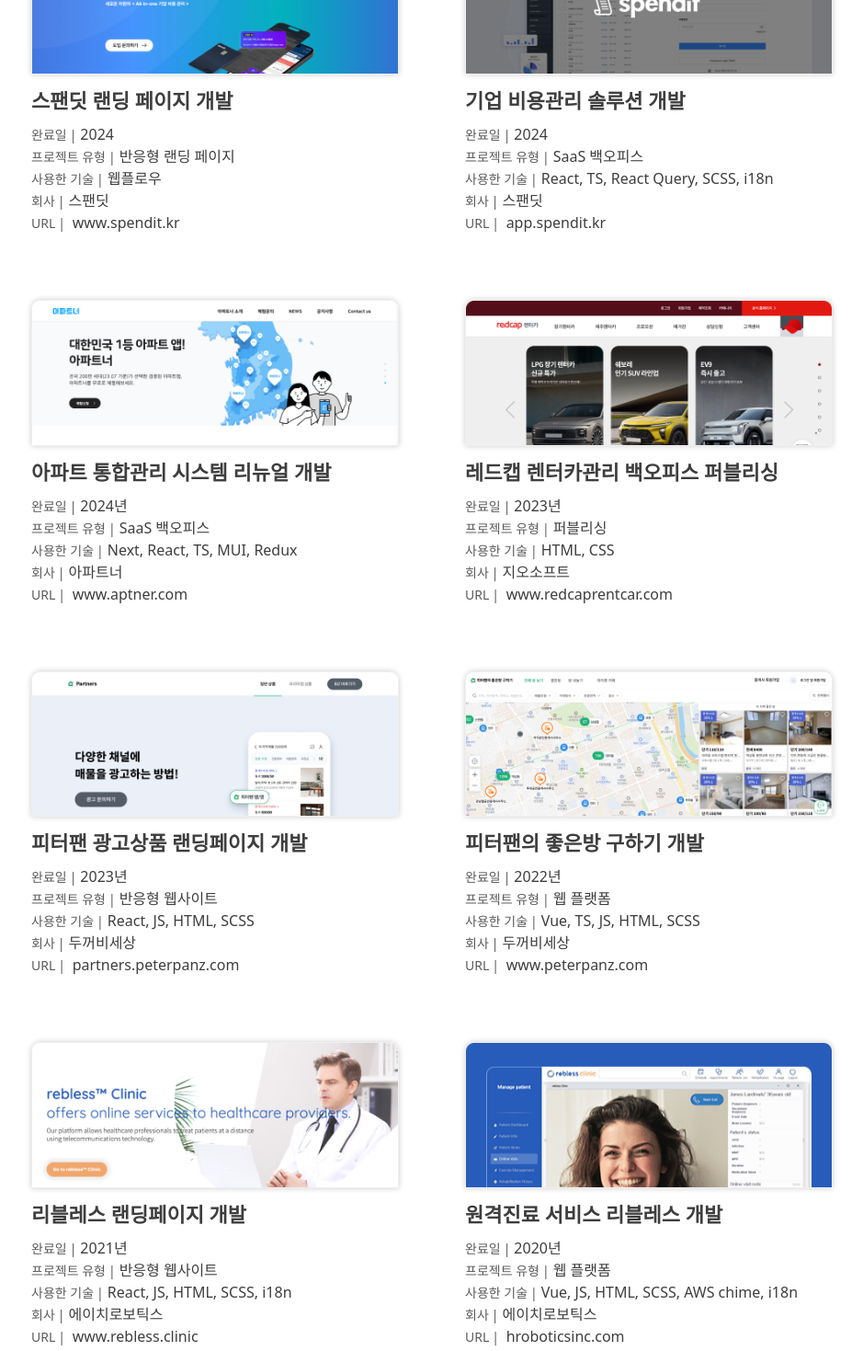
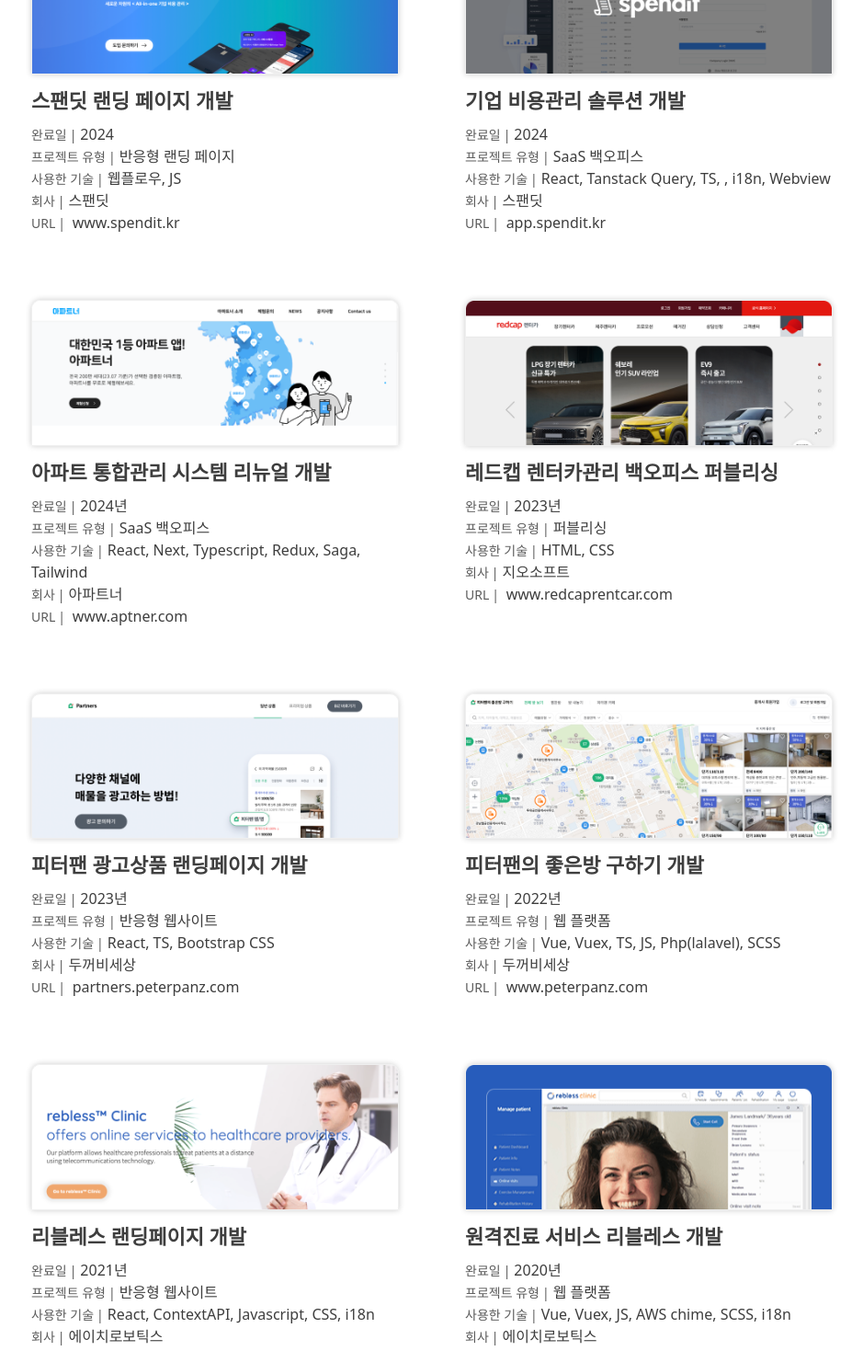
Before and after one commit to minsangkimme/portfolio, a Next.js app: page / in a window 1280 px wide. Shown: the part 1160-2629 px from the top of the page at 92% size, without its empty margins (170-1109 px from the left). Built offline with nearby package versions, Linux system fonts and the light colour scheme.

Commit message:
fix: 기술 스택 업데이트

```diff
--- a/src/thirdParty/i18n.ts
+++ b/src/thirdParty/i18n.ts
@@ -24,7 +24,7 @@ i18n.use(initReactI18next).init({
           title: 'Telemedicine platform',
           completed: '2021',
           type: 'Platform',
-          usingSkills: 'Vue, JS, HTML, SCSS, AWS chime',
+          usingSkills: 'React, ContextAPI, Javascript, CSS, i18n',
           company: 'hrobotics',
           liveURL: {
             long: 'https://hroboticsinc.com',
@@ -46,7 +46,7 @@ i18n.use(initReactI18next).init({
           title: 'Real estate trading platform',
           completed: '2023',
           type: 'Platform',
-          usingSkills: 'Vue, TS, JS, HTML, SCSS, i18n',
+          usingSkills: ' Vue, Vuex, TS, JS, Php(lalavel), SCSS',
           company: 'dukkubisesang',
           liveURL: {
             long: 'https://www.peterpanz.com',
@@ -57,7 +57,7 @@ i18n.use(initReactI18next).init({
           title: 'Landing page for the platform',
           completed: '2022',
           type: 'Responsive Landing Page',
-          usingSkills: 'React, JS, HTML, SCSS',
+          usingSkills: 'React, TS, Bootstrap CSS',
           company: 'dukkubisesang',
           liveURL: {
             long: 'https://partners.peterpanz.com',
@@ -79,7 +79,7 @@ i18n.use(initReactI18next).init({
           title: 'Apartment management system',
           completed: '2024',
           type: 'Backoffice',
-          usingSkills: 'Next, React, TS, MUI, Redux',
+          usingSkills: 'React, Next, Typescript, Redux, Saga, Tailwind',
           company: 'Aptner',
           liveURL: {
             long: 'https://www.aptner.com/',
@@ -90,7 +90,7 @@ i18n.use(initReactI18next).init({
           title: 'Spend management system',
           completed: '2024',
           type: 'SaaS Backoffice',
-          usingSkills: 'React, TS, React Query, SCSS, i18n',
+          usingSkills: 'React, Tanstack Query, TS, , i18n, Webview',
           company: 'Spendit',
           liveURL: {
             long: 'https://app.spendit.kr',
@@ -101,7 +101,7 @@ i18n.use(initReactI18next).init({
           title: 'Landing page for Spendit',
           completed: '2024',
           type: 'Responsive Landing Page',
-          usingSkills: 'Webflow',
+          usingSkills: 'Webflow, JS',
           company: 'Spendit',
           liveURL: {
             long: 'https://www.spendit.kr',
@@ -131,7 +131,7 @@ i18n.use(initReactI18next).init({
           title: '원격진료 서비스 리블레스 개발',
           completed: '2020년',
           type: '웹 플랫폼',
-          usingSkills: 'Vue, JS, HTML, SCSS, AWS chime, i18n',
+          usingSkills:'Vue, Vuex, JS, AWS chime, SCSS, i18n',
           company: '에이치로보틱스',
           liveURL: {
             long: 'https://hroboticsinc.com',
@@ -142,7 +142,7 @@ i18n.use(initReactI18next).init({
           title: '리블레스 랜딩페이지 개발',
           completed: '2021년',
           type: '반응형 웹사이트',
-          usingSkills: 'React, JS, HTML, SCSS, i18n',
+          usingSkills: 'React, ContextAPI, Javascript, CSS, i18n',
           company: '에이치로보틱스',
           liveURL: {
             long: 'https://www.rebless.clinic',
@@ -153,7 +153,7 @@ i18n.use(initReactI18next).init({
             title: '피터팬의 좋은방 구하기 개발',
             completed: '2022년',
             type: '웹 플랫폼',
-            usingSkills: 'Vue, TS, JS, HTML, SCSS',
+            usingSkills: 'Vue, Vuex, TS, JS, Php(lalavel), SCSS',
             company: '두꺼비세상',
             liveURL: {
               long: 'https://www.peterpanz.com',
@@ -164,7 +164,7 @@ i18n.use(initReactI18next).init({
           title: '피터팬 광고상품 랜딩페이지 개발',
           completed: '2023년',
           type: '반응형 웹사이트',
-          usingSkills: 'React, JS, HTML, SCSS',
+          usingSkills: 'React, TS, Bootstrap CSS',
           company: '두꺼비세상',
           liveURL: {
             long: 'https://partners.peterpanz.com',
@@ -186,7 +186,7 @@ i18n.use(initReactI18next).init({
           title: '아파트 통합관리 시스템 리뉴얼 개발',
           completed: '2024년',
           type: 'SaaS 백오피스',
-          usingSkills: 'Next, React, TS, MUI, Redux',
+          usingSkills: 'React, Next, Typescript, Redux, Saga, Tailwind',
           company: '아파트너',
           liveURL: {
             long: 'https://www.aptner.com/',
@@ -197,7 +197,7 @@ i18n.use(initReactI18next).init({
           title: '기업 비용관리 솔루션 개발',
           completed: '2024',
           type: 'SaaS 백오피스',
-          usingSkills: 'React, TS, React Query, SCSS, i18n',
+          usingSkills: 'React, Tanstack Query, TS, , i18n, Webview',
           company: '스팬딧',
           liveURL: {
             long: 'https://app.spendit.kr',
@@ -208,7 +208,7 @@ i18n.use(initReactI18next).init({
           title: '스팬딧 랜딩 페이지 개발',
           completed: '2024',
           type: '반응형 랜딩 페이지',
-          usingSkills: '웹플로우',
+          usingSkills: '웹플로우, JS',
           company: '스팬딧',
           liveURL: {
             long: 'https://www.spendit.kr',
```
